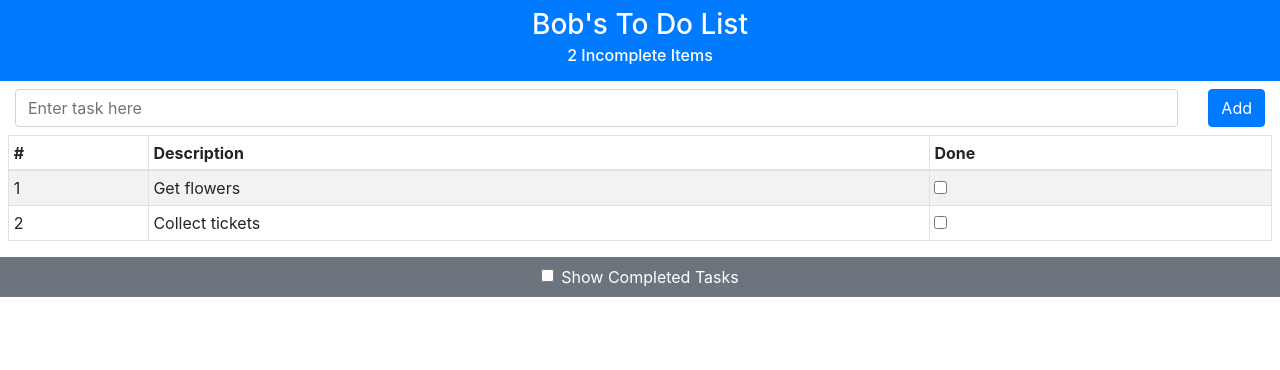
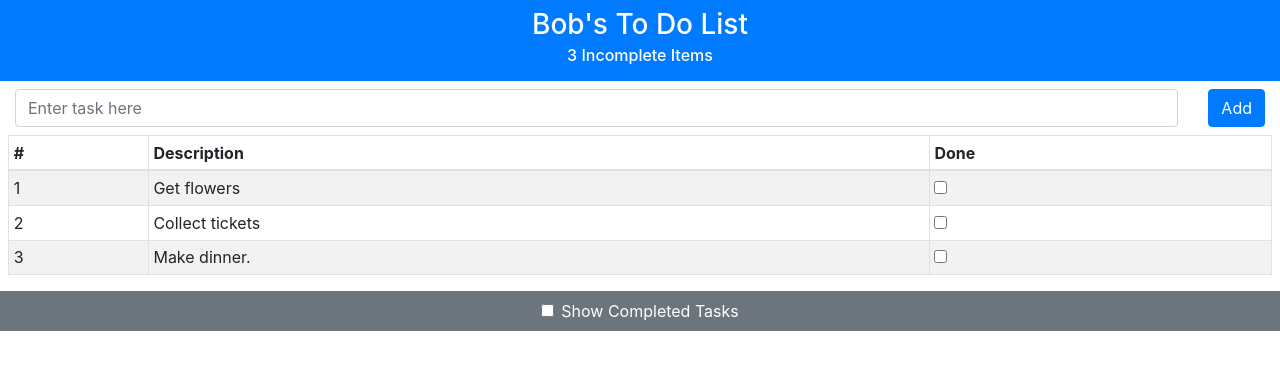
Before and after one commit to KCMicheal/Lister, an Angular app: page / in a window 1280 px wide. Shown: the top 370 px of the page. Built offline with nearby package versions, Linux system fonts and the light colour scheme.

Commit message:
ref: new item

```diff
--- a/src/app/app.component.ts
+++ b/src/app/app.component.ts
@@ -12,6 +12,7 @@ export class AppComponent {
     new TodoItem("Go for run", true),
     new TodoItem("Get flowers"),
     new TodoItem("Collect tickets"),
+    new TodoItem("Make dinner.")
   ]);
 
   get username(): string {
```
